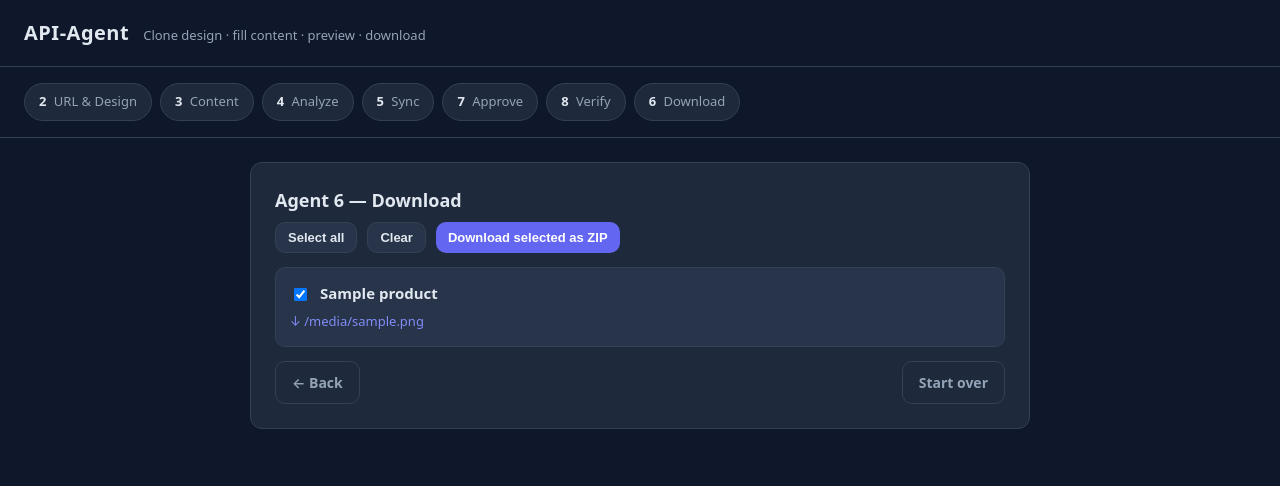
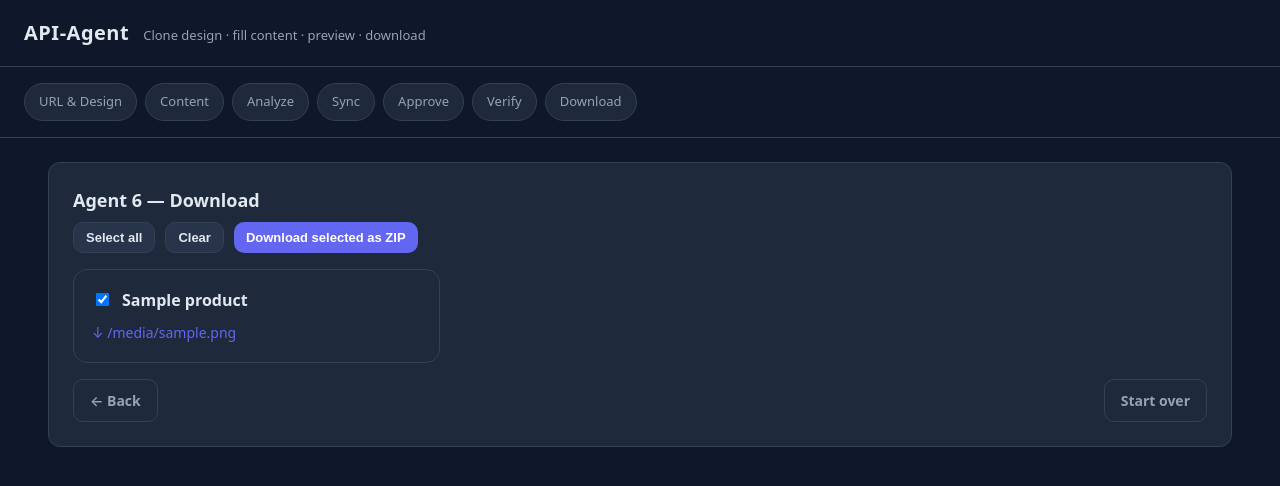
Before and after one commit to adityakadam-cell/clone-pages, a Flask app: template templates/agent6.html in a window 1280 px wide. Shown: the top 486 px of the page. Run offline with Flask 3, Linux system fonts and the light colour scheme; the template is opened without the code that fills it: most values are stand-ins (such as "Sample title", 1, 10 or a date in 2020).

Commit message:
Update 19-06-2026 16.33.17.38

```diff
--- a/static/css/style.css
+++ b/static/css/style.css
@@ -20,7 +20,7 @@ body{margin:0;font-family:system-ui,-apple-system,Segoe UI,Roboto,sans-serif;
 .step.done{border-color:var(--ok);color:var(--ok)}
 .step.done b{color:var(--ok)}
 
-.wrap{max-width:820px;margin:24px auto;padding:0 20px}
+.wrap{max-width:1240px;margin:24px auto;padding:0 28px}
 .panel{background:var(--panel);border:1px solid var(--line);border-radius:var(--radius);
   padding:24px;animation:fade .2s ease}
 @keyframes fade{from{opacity:0;transform:translateY(6px)}to{opacity:1}}
@@ -165,3 +165,16 @@ a.dl:hover{text-decoration:underline}
   padding:10px 18px;border-radius:10px;font-weight:600;cursor:pointer}
 .btn.auto:hover{filter:brightness(1.08)}
 .auto-hint{color:#8aa0c0;font-size:13px}
+
+
+/* wider download grid of cards */
+.download-list{display:grid;grid-template-columns:repeat(auto-fill,minmax(300px,1fr));
+  gap:16px;margin:16px 0}
+.download-list .card{background:var(--panel);border:1px solid var(--line);
+  border-radius:14px;padding:18px;transition:border-color .15s,transform .15s}
+.download-list .card:hover{border-color:var(--primary);transform:translateY(-2px)}
+.download-list .card .row{display:flex;align-items:center;gap:10px;margin-bottom:8px}
+.download-list .card h3{margin:0;font-size:16px}
+.download-list .card .dl{display:inline-block;color:var(--primary);
+  text-decoration:none;font-size:14px;word-break:break-all}
+.download-list .card .dl:hover{text-decoration:underline}
--- a/templates/base.html
+++ b/templates/base.html
@@ -17,7 +17,7 @@
     <span class="step
       {{ 'active' if a == n else '' }}
       {{ 'done' if ('agent' ~ a) in done_keys else '' }}">
-      <b>{{ a }}</b> {{ LABELS[a] }}
+      {{ LABELS[a] }}
     </span>
   {% endfor %}
 </nav>
```
Also changed, not shown: 1 other file.
